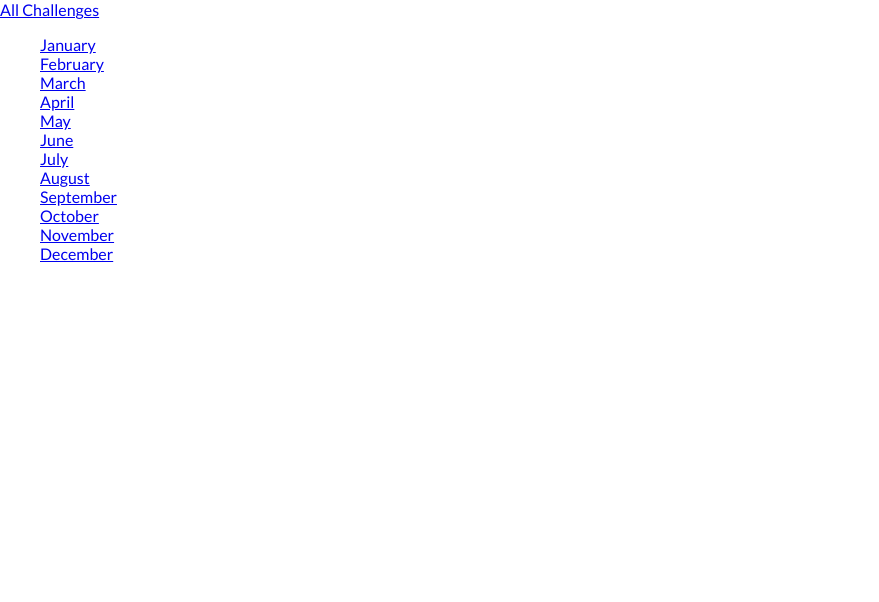
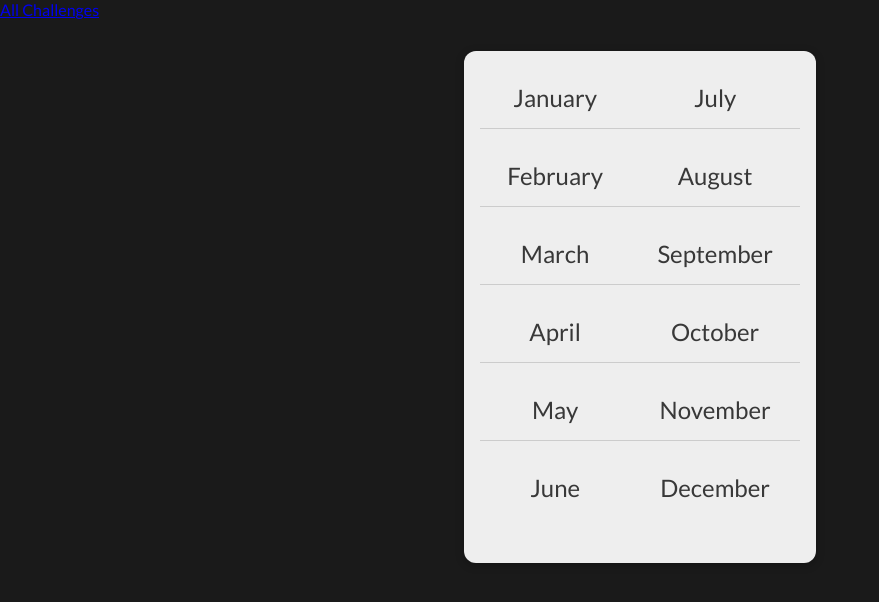
Before and after one commit to chinatownhorseracing/Challenges-app-Django, a Django app: page /challenges/ in a window 1280 px wide. Shown: the top 602 px of the page, without its empty margins (0-879 px from the left). Run offline with Django 5.2, Linux system fonts and the light colour scheme.

Commit message:
Dark background from base style not shown

```diff
--- a/challenges/static/challenges/challenges.css
+++ b/challenges/static/challenges/challenges.css
@@ -1,3 +1,37 @@
 ul {
     list-style: none;
+    margin: 2rem auto;
+    width: 90%;
+    max-width: 20rem;
+    box-shadow: 0 2px 8px rgba(0, 0, 0, 0.26);
+    padding: 1rem;
+    border-radius: 12px;
+    display: flex;
+    flex-direction: column;
+    flex-wrap: wrap;
+    height: 30rem;
+    background-color: #eeeeee;
 }
+
+li {
+    margin: 1rem 0;
+    text-align: center;
+    font-size: 1.5rem;
+    border-bottom: 1px solid #ccc;
+    padding-bottom: 1rem;
+}
+
+li:last-of-type,
+li:nth-of-type(6) {
+    border-bottom: none;
+}
+
+li a {
+    text-decoration: none;
+    color: #383838;
+}
+
+li a:hover,
+li a:active {
+    color: #7e0154;
+}
--- a/static/styles.css
+++ b/static/styles.css
@@ -6,4 +6,5 @@ html {
 
 body {
     margin: 0;
+    background-color: #1a1a1a;
 }
```
